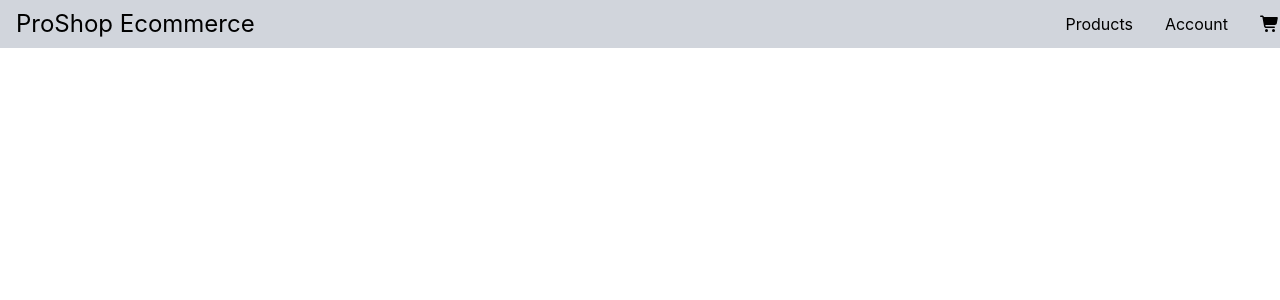
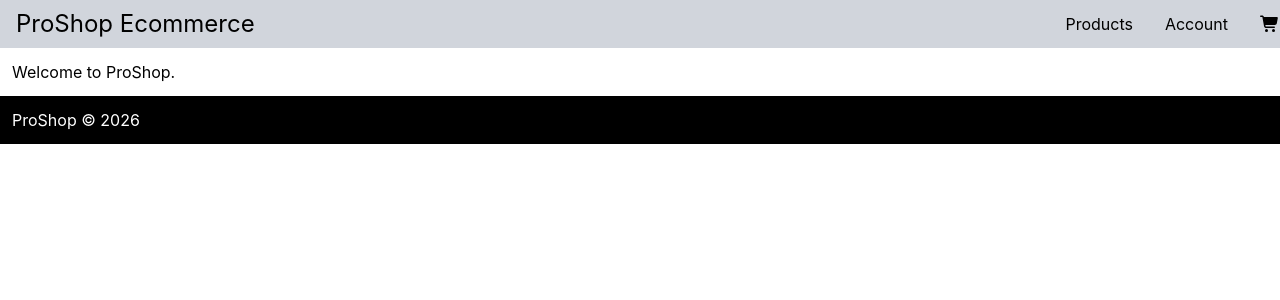
Before and after one commit to ImageMagician/ecommerce-demo, a React (Vite) app in the folder frontend/: page / in a window 1280 px wide. Shown: the top 300 px of the page. Built offline with nearby package versions, Linux system fonts and the light colour scheme.

Commit message:
App.tsx: added footer

```diff
--- a/frontend/src/App.tsx
+++ b/frontend/src/App.tsx
@@ -1,11 +1,18 @@
 import './App.css'
-import Header from './components/Header'
+import Header from './components/Header';
+import Footer from './components/Footer';
 
 function App() {
 
   return (
     <>
-        <Header></Header>
+        <Header />
+        <main className={`p-3`}>
+            <div className="max-w-7xl mx-auto">
+                <h1>Welcome to ProShop.</h1>
+            </div>
+        </main>
+        <Footer />
     </>
   )
 }
```
